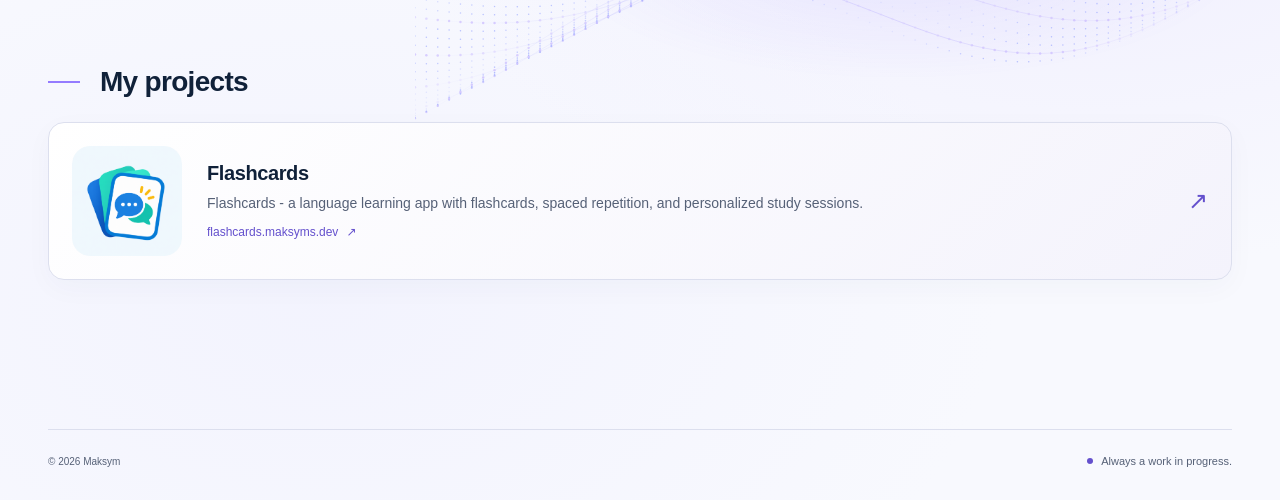
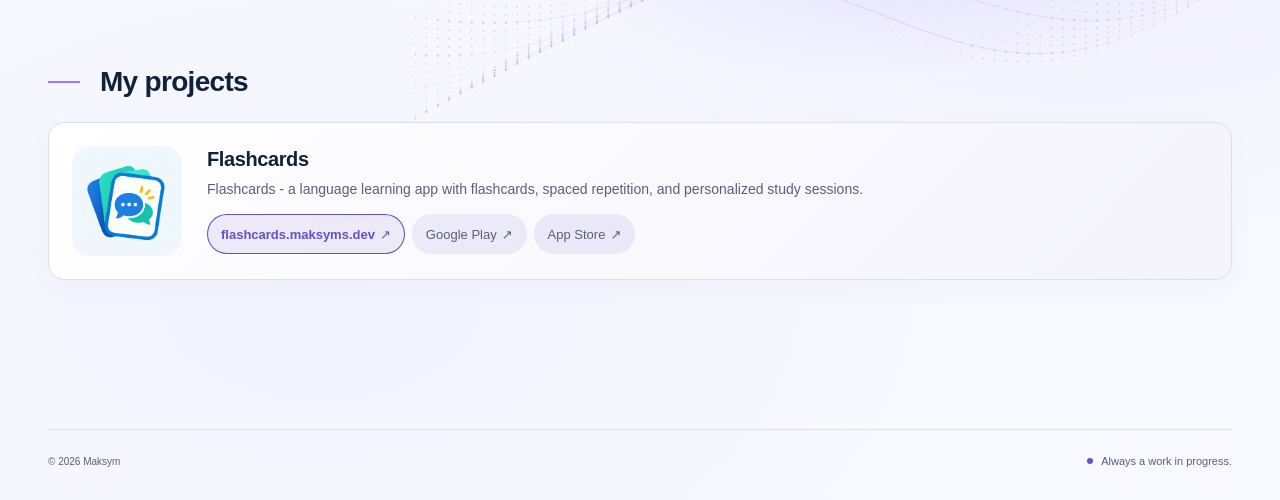
Before and after one commit to superedriver/maksyms.dev, an Astro site: page / in a window 1280 px wide. Shown: the part 300-800 px from the top of the page. Built offline with nearby package versions, Linux system fonts and the light colour scheme; Astro itself is replaced by a stand-in of ours.

Commit message:
Changed Buttons style

```diff
--- a/src/components/Portfolio.astro
+++ b/src/components/Portfolio.astro
@@ -10,6 +10,12 @@ const canonical = new URL(lang === 'en' ? '/' : `/${lang}/`, Astro.site!);
 const title = { en: 'Maksym — Engineer', uk: 'Максим — Інженер', es: 'Maksym — Ingeniero' }[lang];
 const description = { en: 'Maksym — engineer. Personal portfolio and projects.', uk: 'Максим — інженер. Персональне портфоліо та проєкти.', es: 'Maksym — ingeniero. Portafolio personal y proyectos.' }[lang];
 const ogLocales = { en: 'en_US', uk: 'uk_UA', es: 'es_ES' };
+const platformLabels = {
+  en: { web: 'Web', available: 'Available', planned: 'Planned' },
+  uk: { web: 'Веб', available: 'Доступно', planned: 'Заплановано' },
+  es: { web: 'Web', available: 'Disponible', planned: 'Previsto' },
+}[lang];
+const storeLabels = { Android: 'Google Play', iOS: 'App Store' };
 ---
 <!doctype html>
 <html lang={lang}>
@@ -54,16 +60,36 @@ const ogLocales = { en: 'en_US', uk: 'uk_UA', es: 'es_ES' };
 <div class="wave-container"><Wave /></div>
 <section class="hero" id="about" aria-labelledby="intro"><h1 id="intro">{lang === 'en' && <span class="en">Hello, hello<span class="accent">!</span></span>}{lang === 'es' && <span class="es">Hola, hola<span class="accent">!</span></span>}{lang === 'uk' && <span class="uk">Привіт-привіт<span class="accent">!</span></span>}</h1><div class="hero-bottom"><p class="intro-copy">{lang === 'en' && <span class="en">My name is Maksym and I'm an engineer.</span>}{lang === 'es' && <span class="es">Me llamo Maksym y soy ingeniero.</span>}{lang === 'uk' && <span class="uk">Мене звати Максим і я інженер.</span>}</p></div><span class="coordinate" aria-hidden="true">01 — HELLO, WORLD</span></section>
 <section class="section" id="projects" aria-labelledby="work-heading"><div class="section-heading"><div><h2 id="work-heading">{lang === 'en' && <span class="en">My projects</span>}{lang === 'es' && <span class="es">Mis proyectos</span>}{lang === 'uk' && <span class="uk">Мої проєкти</span>}</h2></div><span class="number" aria-hidden="true">02 /</span></div><div class="grid">
-{projects.map((p, i) => {
-const CardTag = p.url ? 'a' : 'article';
-return <CardTag class:list={['card', 'project-row', { 'linked-card': Boolean(p.url) }]} href={p.url}>
+{projects.map((p, i) => (
+<article class="card project-row">
 {p.logo ? <div class="project-art logo-art"><Image src={p.logo} alt="" width={320} height={320} widths={[160, 320]} sizes="160px" format="webp" /></div> : <div class:list={['project-art', `art-${i % 3}`]} aria-hidden="true"><span></span><span></span><span></span></div>}
 <div class="project-info"><h3>{lang === 'en' && <span class="en">{p.title.en}</span>}{lang === 'es' && <span class="es">{p.title.es}</span>}{lang === 'uk' && <span class="uk">{p.title.uk}</span>}</h3><p>{lang === 'en' && <span class="en">{p.description.en}</span>}{lang === 'es' && <span class="es">{p.description.es}</span>}{lang === 'uk' && <span class="uk">{p.description.uk}</span>}</p>
-{p.url && <span class="project-url">{new URL(p.url).hostname} <span aria-hidden="true">↗</span></span>}
+{p.url && <a class="project-url" href={p.url}><span>{new URL(p.url).hostname}</span><span aria-hidden="true">↗</span></a>}
 {p.tags.length > 0 && <ul class="tags">{p.tags.map(tag => <li>{tag}</li>)}</ul>}
-</div><span class="row-arrow" aria-hidden="true">↗</span>
-</CardTag>;
-})}
+{p.platforms && p.platforms.length > 0 && (
+  <ul class="project-platforms" role="list">
+    {p.platforms.map(({ name, status, url }) => {
+      const label = name === 'web'
+        ? url ? new URL(url).hostname : platformLabels.web
+        : storeLabels[name];
+      return (
+        <li data-status={status}>
+          {url ? (
+            <a href={url} target="_blank" rel="noopener">{label} <span aria-hidden="true">↗</span></a>
+          ) : (
+            <span title={platformLabels[status]}>
+              {label} <span aria-hidden="true">↗</span>
+              <span class="sr-only"> · {platformLabels[status]}</span>
+            </span>
+          )}
+        </li>
+      );
+    })}
+  </ul>
+)}
+</div>
+</article>
+))}
 {projects.length === 0 && <article class="card empty"><div class="card-top"><span>IN PROGRESS</span><span aria-hidden="true">↗</span></div><h3>{lang === 'en' && <span class="en">Good things take shape.</span>}{lang === 'es' && <span class="es">Las ideas van tomando forma.</span>}{lang === 'uk' && <span class="uk">Ідеї набувають форми.</span>}</h3><p>{lang === 'en' && <span class="en">My projects will appear here soon.<br />There’s more to come.</span>}{lang === 'es' && <span class="es">Mis proyectos aparecerán aquí pronto.<br />Esto es solo el comienzo.</span>}{lang === 'uk' && <span class="uk">Незабаром тут з’являться мої проєкти.<br />Далі буде.</span>}</p><span class="status"><i aria-hidden="true"></i>{lang === 'en' && <span class="en">Coming soon</span>}{lang === 'es' && <span class="es">Próximamente</span>}{lang === 'uk' && <span class="uk">Незабаром</span>}</span></article>}
 </div></section>
 </main>
--- a/src/data/portfolio.ts
+++ b/src/data/portfolio.ts
@@ -1,7 +1,8 @@
 export const profile = { email: '', socials: [] as { label: string; url: string }[] };
 import type { ImageMetadata } from 'astro';
 import flashcardsLogo from '../assets/flashcards.png';
-export type Project = { title: { en: string; uk: string; es: string }; description: { en: string; uk: string; es: string }; tags: string[]; url?: string; logo?: ImageMetadata };
+type ProjectPlatform = { name: 'web' | 'Android' | 'iOS'; status: 'available' | 'planned'; url?: string };
+export type Project = { title: { en: string; uk: string; es: string }; description: { en: string; uk: string; es: string }; tags: string[]; url?: string; logo?: ImageMetadata; platforms?: ProjectPlatform[] };
 // Add real projects here; each project needs English, Ukrainian, and Spanish text.
 export const projects: Project[] = [{
   title: { en: 'Flashcards', uk: 'Flashcards', es: 'Flashcards' },
@@ -11,6 +12,10 @@ export const projects: Project[] = [{
     es: 'Flashcards - una aplicación para aprender idiomas con tarjetas, repetición espaciada y sesiones de estudio personalizadas.',
   },
   tags: [],
-  url: 'https://flashcards.maksyms.dev',
+  platforms: [
+    { name: 'web', status: 'available', url: 'https://flashcards.maksyms.dev' },
+    { name: 'Android', status: 'planned' },
+    { name: 'iOS', status: 'planned' },
+  ],
   logo: flashcardsLogo,
 }];
--- a/src/styles/global.css
+++ b/src/styles/global.css
@@ -79,11 +79,47 @@
 :root[data-appearance] .logo-art{display:flex;align-items:center;justify-content:center;height:175px;background:radial-gradient(ellipse at center,#dceefa55,transparent 75%)}
 .logo-art img{display:block;width:145px;height:145px;object-fit:contain;border-radius:22px}
 .project-url{font-size:12px;color:var(--accent);margin:auto 0 0;overflow-wrap:anywhere;display:inline-flex;align-items:center;gap:8px}
+.project-url > span:first-child{text-decoration:underline;text-underline-offset:.2em}
 .card .project-url+.tags{margin-top:14px}
-.linked-card{cursor:pointer;transition:border-color .2s,box-shadow .2s}
-.linked-card:hover{color:var(--ink);border-color:var(--accent);box-shadow:0 8px 28px #7662ff18}
-.linked-card:focus-visible{outline:2px solid var(--accent);outline-offset:5px}
-@media(prefers-reduced-motion:reduce){.linked-card{transition:none}}
+.project-platforms {
+  display: flex;
+  flex-wrap: wrap;
+  gap: 7px;
+  list-style: none;
+  margin: 14px 0 0;
+  padding: 0;
+}
+.project-platforms li > * {
+  display: flex;
+  align-items: center;
+  gap: 5px;
+  min-height: 40px;
+  padding: 8px 14px;
+  border-radius: 22px;
+  background: color-mix(in srgb, var(--accent) 10%, transparent);
+  color: var(--muted);
+  font-size: 13px;
+}
+.project-platforms li[data-status="available"] > * {
+  box-shadow: inset 0 0 0 1px var(--accent);
+  font-weight: 700;
+}
+.project-platforms a {
+  color: var(--accent);
+}
+@media (hover: hover) {
+  .project-platforms a:hover {
+    background-color: color-mix(in srgb, var(--accent) 20%, transparent);
+  }
+}
+@media (hover: hover) and (prefers-reduced-motion: no-preference) {
+  .project-platforms a {
+    transition: background-color 150ms ease, transform 150ms ease;
+  }
+  .project-platforms a:hover {
+    transform: scale(1.04);
+  }
+}
 /* Projects use a horizontal row with their logo on the left. */
 :root[data-appearance] .grid{grid-template-columns:minmax(0,1fr)}
 :root[data-appearance] .project-row{display:flex;flex-direction:row;align-items:center;gap:25px;padding:23px;min-height:0}
@@ -94,9 +130,8 @@
 :root[data-appearance] .project-info h3{margin:0 0 7px}
 :root[data-appearance] .project-info p{margin:0 0 8px}
 .project-info .project-url{margin:0}
-.row-arrow{align-self:center;color:var(--accent);font-size:24px;flex-shrink:0}
-@media(max-width:600px){:root[data-appearance] .project-row{gap:15px;padding:17px}:root[data-appearance] .project-row .project-art{width:72px;height:72px;flex-basis:72px;border-radius:13px}.project-row .logo-art img{width:72px;height:72px;border-radius:13px}:root[data-appearance] .project-info h3{font-size:19px}:root[data-appearance] .project-info p{font-size:13px}.project-info .project-url{font-size:11px}.row-arrow{font-size:19px}}
-@media(max-width:380px){:root[data-appearance] .project-row{gap:12px;padding:13px}.row-arrow{display:none}}
+@media(max-width:600px){:root[data-appearance] .project-row{gap:15px;padding:17px}:root[data-appearance] .project-row .project-art{width:72px;height:72px;flex-basis:72px;border-radius:13px}.project-row .logo-art img{width:72px;height:72px;border-radius:13px}:root[data-appearance] .project-info h3{font-size:19px}:root[data-appearance] .project-info p{font-size:13px}.project-info .project-url{font-size:11px}}
+@media(max-width:380px){:root[data-appearance] .project-row{gap:12px;padding:13px}}
 .theme-switch{display:inline-flex;align-items:center;gap:3px;padding:3px;border:1px solid var(--line);border-radius:30px;background:var(--card)}
 .theme-switch button{display:grid;place-items:center;width:32px;height:32px;padding:7px;border:0;border-radius:50%;background:transparent;color:var(--muted);cursor:pointer}
 .theme-switch button:hover{color:var(--accent)}
```
Also changed, not shown: README.md.
